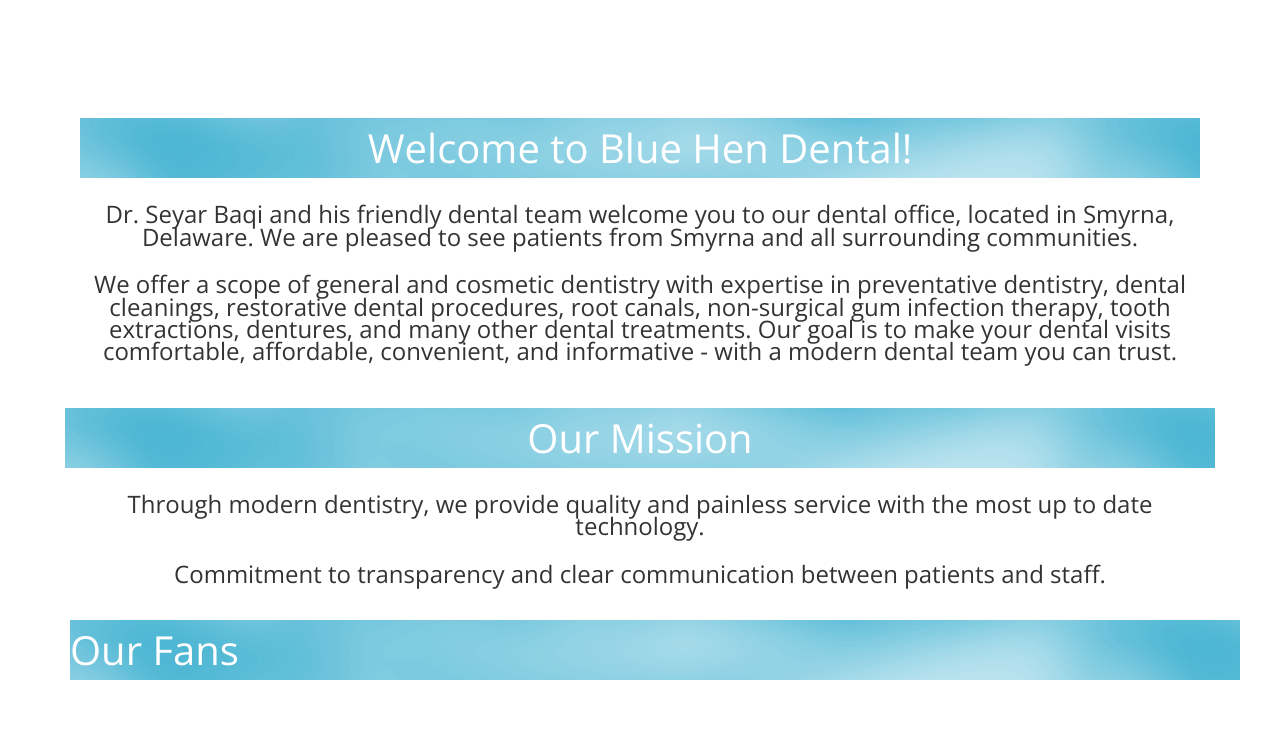
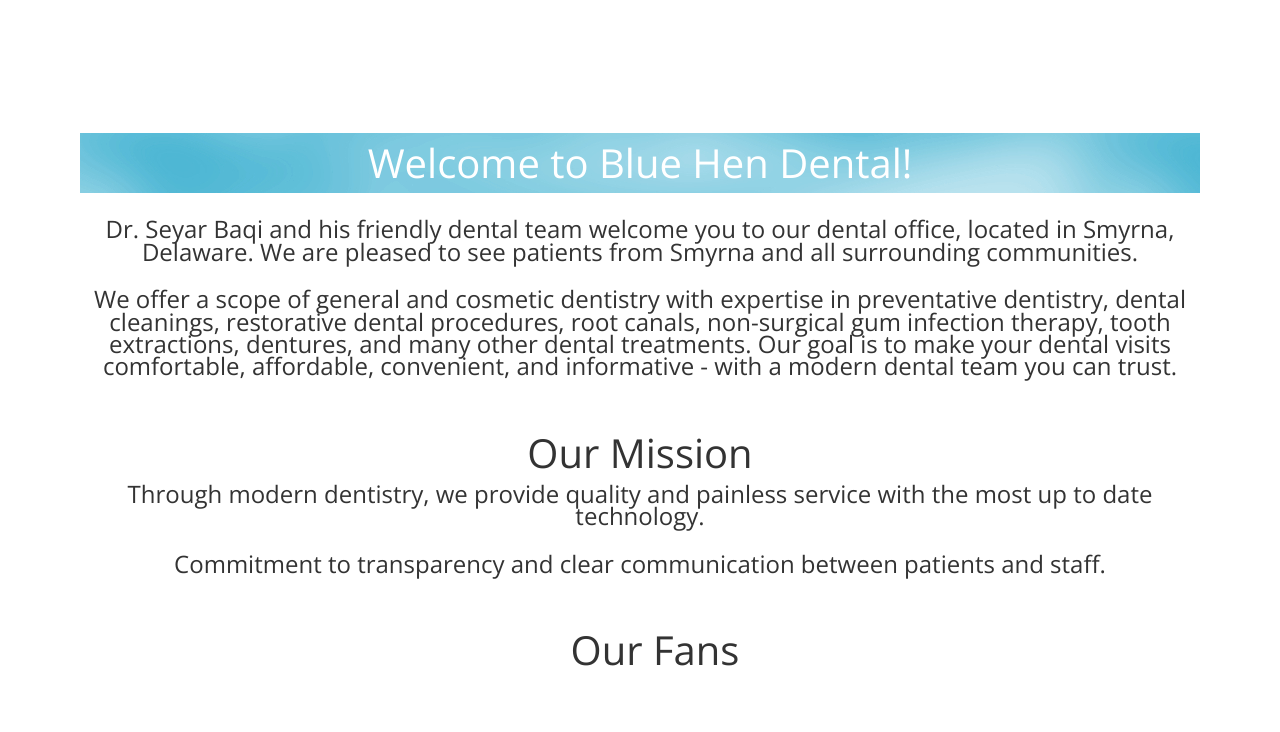
Before and after one commit to willsorg/bhd, a plain HTML site: page index.html in a window 1280 px wide. Shown: the part 622-1354 px from the top of the page. Drawn offline with nearby package versions, Linux system fonts and the light colour scheme; grey boxes are pictures that could not be loaded.

Commit message:
partial updates

```diff
--- a/css/style.css
+++ b/css/style.css
@@ -118,7 +118,7 @@
 }
 .text-header{
 	line-height: 60px;
-	color: #fff;
+	color: #333;
 	font-size:40px;
 }
 .sub-quote{
--- a/index.html
+++ b/index.html
@@ -147,7 +147,7 @@
 		<div class="row">
 			<div class="col-lg-12">
 				<div class="contents">
-					<div class= "list-header">Welcome to <span>Blue Hen</span> Dental!</div>
+					<div class= "list-header" style="margin-top: 15px">Welcome to <span>Blue Hen</span> Dental!</div>
 
 					<div class = "sub-header">Dr. Seyar Baqi and his friendly dental
 						 team welcome you to our dental office, located in Smyrna, Delaware.
@@ -163,7 +163,7 @@
 		<div class="row">
 				<div class="col-lg-12">
 					<div class="contents">
-						<div class= "list-header">Our Mission</div>
+						<div class= "text-header">Our Mission</div>
 
 						<div class = "sub-header">Through modern dentistry, we provide quality and painless service with the most up to date technology.</div>
 						<div class = "sub-header">Commitment to transparency and clear communication between patients and staff.</div>
@@ -179,9 +179,11 @@
 		<div class="container">
 
 				<div class="row">
-
-					<div class = "list-header">Our Fans</h2>
-
+						<div class="col-lg-12">
+							<div class= "contents">
+					<div class = "text-header">Our Fans</div>
+							</div>
+					</div>
 				</div>
 				<div class="row">
 					<div class="row-slider">
```
